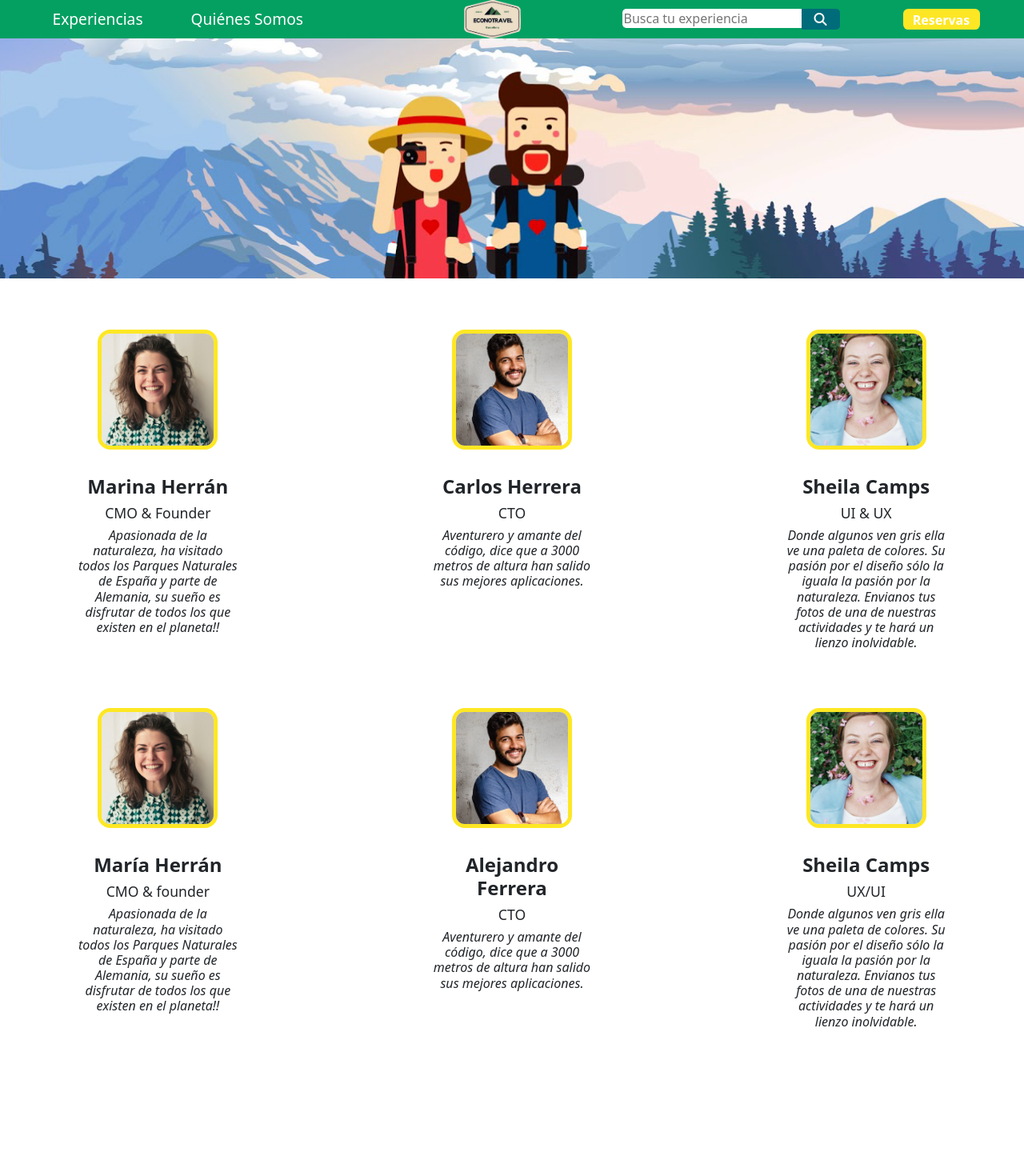
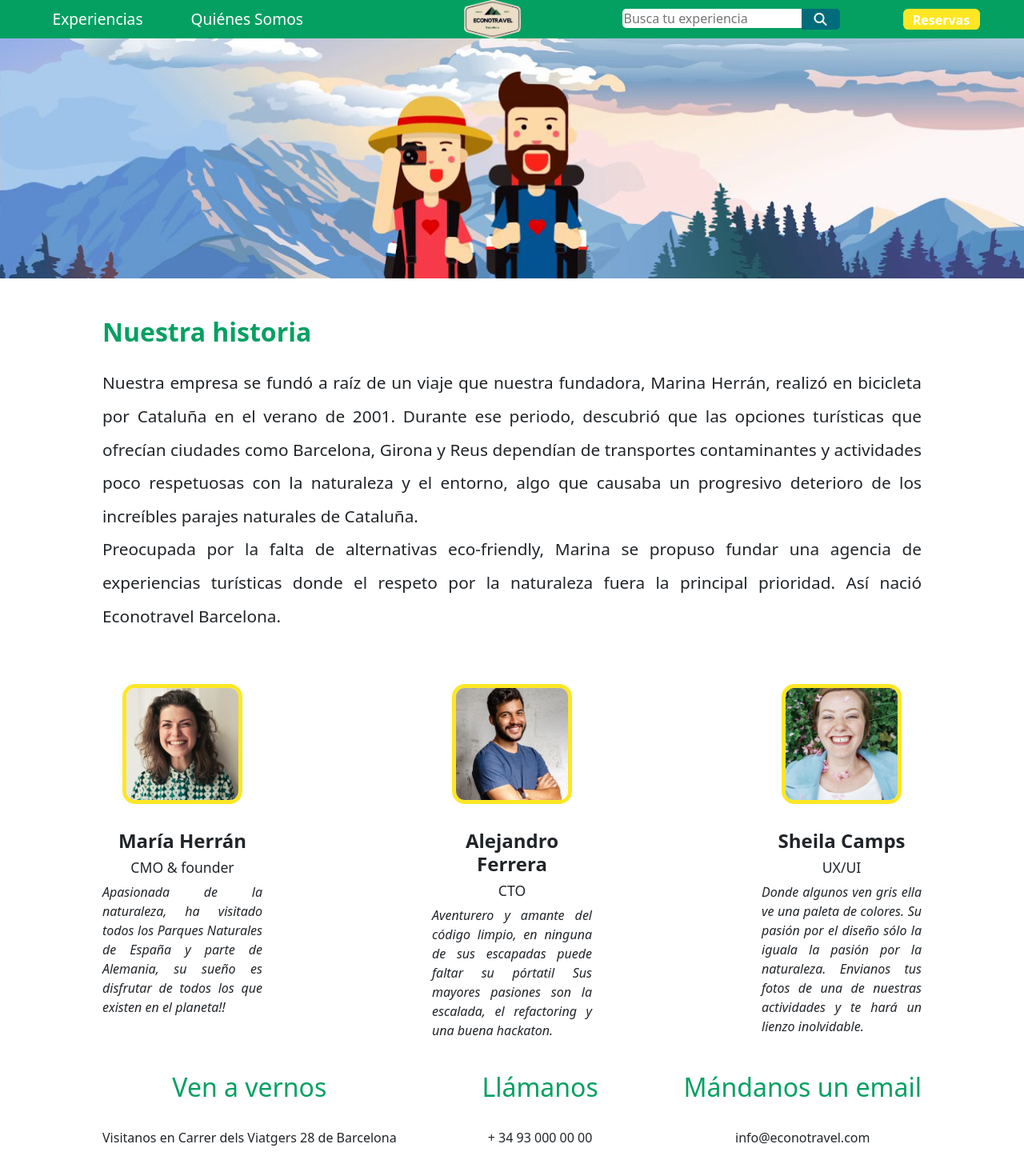
Before and after one commit to yassscoder/Econotravel-app-starter-6, a React app in the folder web-client/: page /quienessomos in a window 1280 px wide. Shown: the top 1470 px of the page at 80% size. Before the commit the page ends 1327 px from the top, so only its background shows below. Built offline with nearby package versions, Linux system fonts and the light colour scheme.

Commit message:
cambios alineación elementos pág quienes somos

```diff
--- a/web-client/src/js/components/App.jsx
+++ b/web-client/src/js/components/App.jsx
@@ -22,7 +22,7 @@ export const App = () => {
                                     <Experiencias />
                                 </Route>
                                  <Route path="/quienessomos">
-                                     <QuienesSomos />
+
                                      <QuienesSomos2/>
                                  </Route>
                                  <Route path="/reservas">
--- a/web-client/src/js/components/PeopleList.jsx
+++ b/web-client/src/js/components/PeopleList.jsx
@@ -2,7 +2,7 @@ import * as React from "react";
 import {Person} from "./Person";
 
 export function PeopleList({people}) {
-    return (<section className={"team-info"}>
+    return (<section className={"teamInfo"}>
             {people.map((about)=> (
                 <Person about={about}/>
             ))}
--- a/web-client/src/js/components/Person.jsx
+++ b/web-client/src/js/components/Person.jsx
@@ -4,13 +4,13 @@ import marinaPic from "./assets/marina-pic.jpg";
 export function Person ({about}) {
     const {id, pic, name, job, aboutMe} = about;
 
-    return <div className={"info-individual"}>
-            <div className={"container-profile-pic"}>
-                <img className={"member-photo"} src={pic}/>
+    return <div className={"infoIndividual"}>
+            <div className={"containerProfilePic"}>
+                <img src={pic} alt={"Pic of a team member"}/>
             </div>
-        <h4 className={"team-name"}>{name}</h4>
+        <h4 className={"teamName"}>{name}</h4>
         <h5 className={"job"}>{job}</h5>
-        <h5 className={"description-member"}>{aboutMe}</h5>
+        <h5 className={"descriptionMember"}>{aboutMe}</h5>
 
     </div>
 
--- a/web-client/src/js/components/QuienesSomos2.jsx
+++ b/web-client/src/js/components/QuienesSomos2.jsx
@@ -4,6 +4,7 @@ import {PeopleList} from "./PeopleList";
 import carlosPic from './assets/profile-pic.jpg';
 import marinaPic from './assets/marina-pic.jpg';
 import sheilaPic from './assets/Sheilapic.jpg';
+import principalWho from './assets/banner-pareja.png';
 
 
 export function QuienesSomos2() {
@@ -20,7 +21,7 @@ export function QuienesSomos2() {
             pic: carlosPic,
             name: "Alejandro Ferrera",
             job: "CTO",
-            aboutMe: "Aventurero y amante del código, dice que a 3000 metros de altura han salido sus mejores aplicaciones."
+            aboutMe: "Aventurero y amante del código limpio, en ninguna de sus escapadas puede faltar su pórtatil Sus mayores pasiones son la escalada, el refactoring y una buena hackaton."
         },
         {
             id: 3,
@@ -33,7 +34,31 @@ export function QuienesSomos2() {
 
     return (
         <Fragment>
+
+                    <img className={"imgPrincipalAbout"} src={principalWho}/>
+            <div className={"wrapper"}>
+            <section className={"aboutUs"}>
+                <h2>Nuestra historia</h2>
+                Nuestra empresa se fundó a raíz de un viaje que nuestra fundadora, Marina Herrán, realizó en bicicleta por Cataluña en el verano de 2001. Durante ese periodo, descubrió que las opciones turísticas que ofrecían ciudades como Barcelona, Girona y Reus dependían de transportes contaminantes y actividades poco respetuosas con la naturaleza y el entorno, algo que causaba un progresivo deterioro de los increíbles parajes naturales de Cataluña.
+                <br/>
+                Preocupada por la falta de alternativas eco-friendly, Marina se propuso fundar una agencia de experiencias turísticas donde el respeto por la naturaleza fuera la principal prioridad. Así nació Econotravel Barcelona.
+            </section>
             <PeopleList people={people}/>
+            <section className={"contactUs"}>
+                <div className={"where"}>
+                    <h2>Ven a vernos</h2>
+                    <p>Visitanos en Carrer dels Viatgers 28 de Barcelona</p>
+                </div>
+                <div className={"contactPhone"}>
+                    <h2>Llámanos</h2>
+                    <p>+ 34 93 000 00 00</p>
+                </div>
+                <div className={"contactMail"}>
+                    <h2>Mándanos un email</h2>
+                    <p>info@econotravel.com</p>
+                </div>
+            </section>
+        </div>
         </Fragment>
     );
 }
--- a/web-client/src/scss/main.scss
+++ b/web-client/src/scss/main.scss
@@ -93,39 +93,50 @@ body{
 
 /*Quienes somos*/
 
-.container-banner-img{
+.imgPrincipalAbout{
+  width: 100%;
   height:300px;
-  width:100%;
+  object-fit: cover;
+  object-position: center;
+}
+.wrapper {
+  width:80%;
+  margin: 3rem auto;
+}
+.aboutUs {
+  font-size: 1.3rem;
+  line-height: 200%;
+  text-align: justify;
+  display:flex;
+  flex-flow: column;
+  row-gap: 1rem;
+}
+.aboutUs h2 {
+  font-weight:bold;
 }
 
-.imgPrincipalAbout{
-  width: 100%;
-  height:100%;
-  object-fit: cover;
-}
-
-.team-info {
+.teamInfo {
   margin-top: 4rem;
   margin-bottom: 2rem;
   display: flex;
-  justify-content:space-around;
+  justify-content:space-between;
   flex-wrap:wrap;
-  gap: 3rem;
+
 }
-.info-individual {
+.infoIndividual {
   width: 200px;
   display: flex;
   flex-flow: column;
   text-align: center;
 }
-.container-profile-pic img {
+.containerProfilePic img {
   object-fit: cover;
   height: 150px;
   width: 150px;
   border-radius: 1rem;
   border:5px solid #fde724;
 }
-.team-name {
+.teamName {
   margin-top: 2rem;
   font-weight: bold;
 
@@ -134,10 +145,25 @@ body{
   font-size: 1.1rem;
 
 }
-.description-member{
+.descriptionMember{
   font-size:1rem;
   font-style:italic;
   font-weight: lighter;
+  text-align: justify;
+  line-height: 150%;
+}
+
+.contactUs{
+  display: flex;
+  justify-content: space-between;
+  flex-wrap: wrap;
+  text-align: center;
+}
+.contactUs h2{
+  margin-bottom:2rem;
+}
+.contactUs h2, .aboutUs h2 {
+  color:#03A062;
 }
 
 
```
